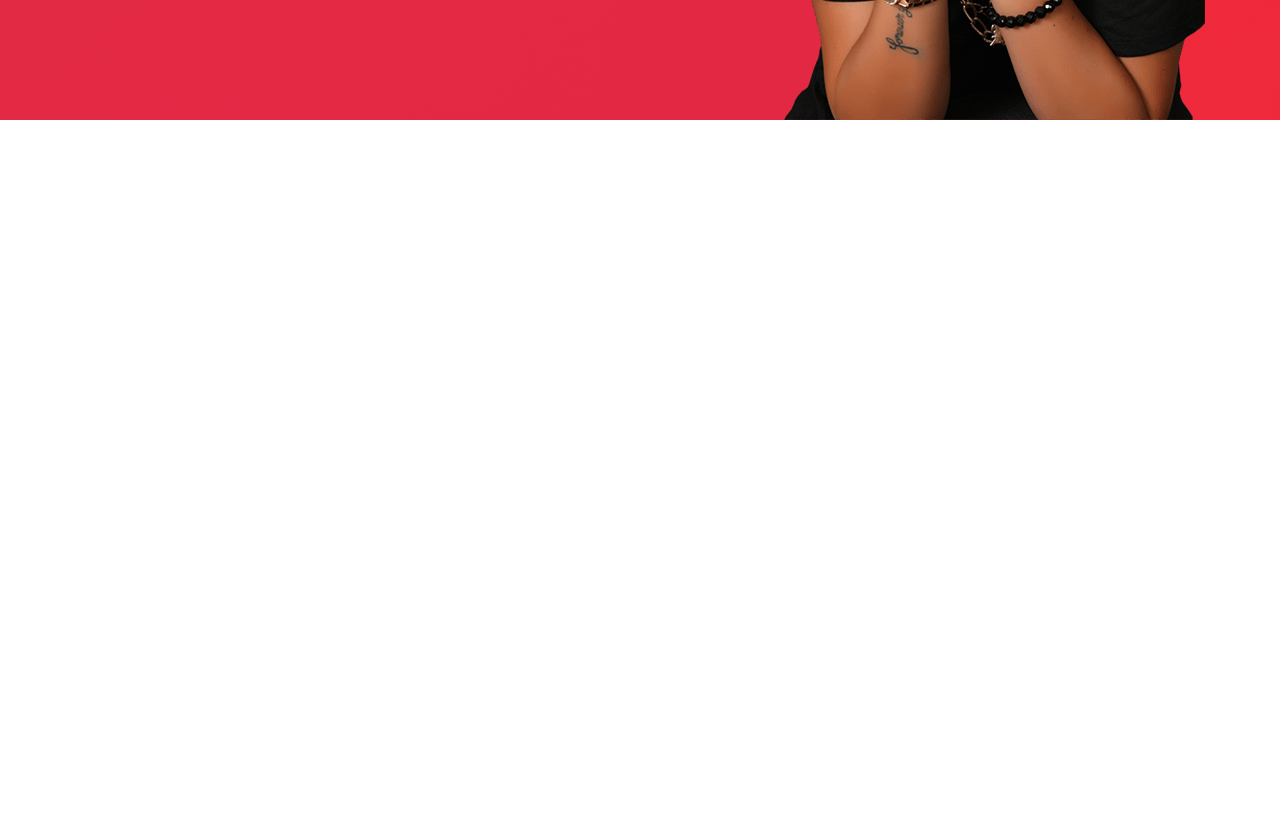
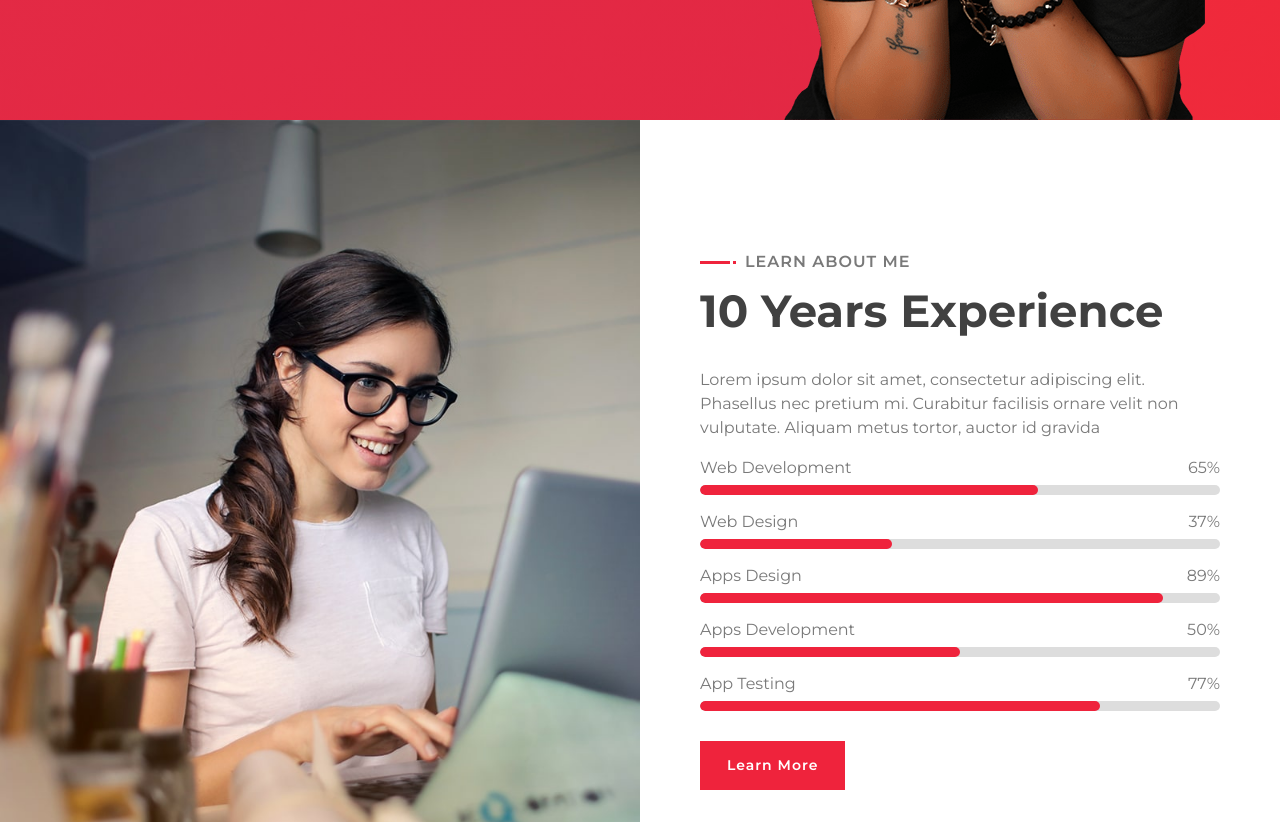
Before and after one commit to rumpapl/template-to-react-portfolio-demo1, a React (Create React App) app: page / in a window 1280 px wide. Shown: the part 600-1422 px from the top of the page. Before the commit the page ends 800 px from the top, so only its background shows below. Built offline with nearby package versions, Linux system fonts and the light colour scheme.

Commit message:
worked on About section

```diff
--- a/public/assets/css/style.css
+++ b/public/assets/css/style.css
@@ -471,7 +471,7 @@ a:focus {
 /*******************************/
 /********** About CSS **********/
 /*******************************/
-.about {
+/* .about {
     position: relative;
     width: 100%;
     margin: -45px 0 45px 0;
@@ -545,7 +545,7 @@ a:focus {
     .about .about-content {
         padding: 45px 15px 0 15px;
     }
-}
+} */
 
 
 /*******************************/
--- a/src/App.js
+++ b/src/App.js
@@ -1,12 +1,13 @@
 import Hero from "./components/hero/Hero";
-import NavBar
+import NavBar from "./components/navBar/NavBar";
+import About from "./components/about/About";
 
-    from "./components/navBar/NavBar";
 function App() {
     return (
         <>
             <NavBar />
             <Hero />
+            <About />
         </>
     );
 }
--- /dev/null
+++ b/src/components/about/About.js
@@ -0,0 +1,48 @@
+import React from 'react';
+import './AboutStyle.css';
+import ProgressBar from './progressBar/ProgressBar';
+import { skills } from '../../data/Skills';
+
+const About = () => {
+    const [Skills] = React.useState(skills);
+    return (
+        <div className="about wow fadeInUp" data-wow-delay="0.1s" id="about">
+            <div className="container-fluid">
+                <div className="row align-items-center">
+                    <div className="col-lg-6">
+                        <div className="about-img">
+                            <img src="assets/img/about.jpg" alt="Image" />
+                        </div>
+                    </div>
+                    <div className="col-lg-6">
+                        <div className="about-content">
+                            <div className="section-header text-left">
+                                <p>Learn About Me</p>
+                                <h2>10 Years Experience</h2>
+                            </div>
+                            <div className="about-text">
+                                <p>
+                                    Lorem ipsum dolor sit amet, consectetur adipiscing elit. Phasellus nec pretium mi. Curabitur facilisis ornare velit non vulputate. Aliquam metus tortor, auctor id gravida
+                                </p>
+                            </div>
+                            <div className="skills">
+                                {Skills.map(
+                                    (item) =>
+                                        <>
+                                            <div className="skill-name">
+                                                <p>{item.skill_name}</p><p>{item.value}%</p>
+                                            </div>
+                                            <ProgressBar done={item.value} />
+                                        </>
+                                )}
+                            </div>
+                            <a className="btn" href="">Learn More</a>
+                        </div>
+                    </div>
+                </div>
+            </div>
+        </div>
+    )
+}
+
+export default About
--- /dev/null
+++ b/src/components/about/AboutStyle.css
@@ -0,0 +1,66 @@
+/*******************************/
+/********** About CSS **********/
+/*******************************/
+.about {
+    position: relative;
+    width: 100%;
+    margin: -45px 0 45px 0;
+}
+
+.about .col-lg-6 {
+    padding: 0;
+}
+
+.about .section-header {
+    margin-bottom: 30px;
+}
+
+.about .about-img {
+    position: relative;
+    height: 100%;
+}
+
+.about .about-img img {
+    position: relative;
+    width: 100%;
+    height: 100%;
+    object-fit: cover;
+}
+
+.about .about-content {
+    padding: 0 60px;
+}
+
+.about .about-text p {
+    font-size: 16px;
+}
+
+.about .skills {
+    margin-bottom: 30px;
+}
+
+.about .skill-name {
+    margin-top: 15px;
+}
+
+.about .skill-name p {
+    display: inline-block;
+    margin-bottom: 5px;
+    font-size: 16px;
+    font-weight: 400;
+}
+
+.about .skill-name p:last-child {
+    float: right;
+}
+
+
+.about .about-text a.btn {
+    margin-top: 15px;
+}
+
+@media (max-width: 991.98px) {
+    .about .about-content {
+        padding: 45px 15px 0 15px;
+    }
+}
--- /dev/null
+++ b/src/components/about/progressBar/ProgressBar.js
@@ -0,0 +1,25 @@
+
+import React from 'react';
+import './ProgressBarStyle.css';
+
+const ProgressBar = ({done}) => {
+
+    const [style, setStyle] = React.useState({});
+
+    React.useEffect(() => {
+        const newStyle = {
+			opacity: 1,
+			width: `${done}%`
+		}
+		setStyle(newStyle);
+    }, []);
+
+    return (
+        <div className="progress">
+        <div className="progress-done" style={style}>
+        </div>
+    </div>
+    )
+}
+
+export default ProgressBar
--- /dev/null
+++ b/src/components/about/progressBar/ProgressBarStyle.css
@@ -0,0 +1,14 @@
+.progress {
+	background-color: #dddddd;
+	border-radius: 10px;
+	position: relative;
+	height: 10px;
+}
+
+.progress-done {
+	background: #EF233C;
+	border-radius: 10px;
+	width: 0;
+	opacity: 0;
+	transition: 1s ease 0.3s;
+}
--- /dev/null
+++ b/src/data/Skills.js
@@ -0,0 +1,32 @@
+export const skills=[
+    {
+        id: 1,
+        skill_name: "Web Development",
+        value: 65,
+
+    },
+    {
+        id: 2,
+        skill_name: "Web Design",
+        value: 37,
+
+    },
+    {
+        id: 3,
+        skill_name: "Apps Design",
+        value: 89,
+
+    },
+    {
+        id: 4,
+        skill_name: "Apps Development",
+        value: 50,
+
+    },
+    {
+        id: 5,
+        skill_name: "App Testing",
+        value: 77,
+
+    },
+]
```
